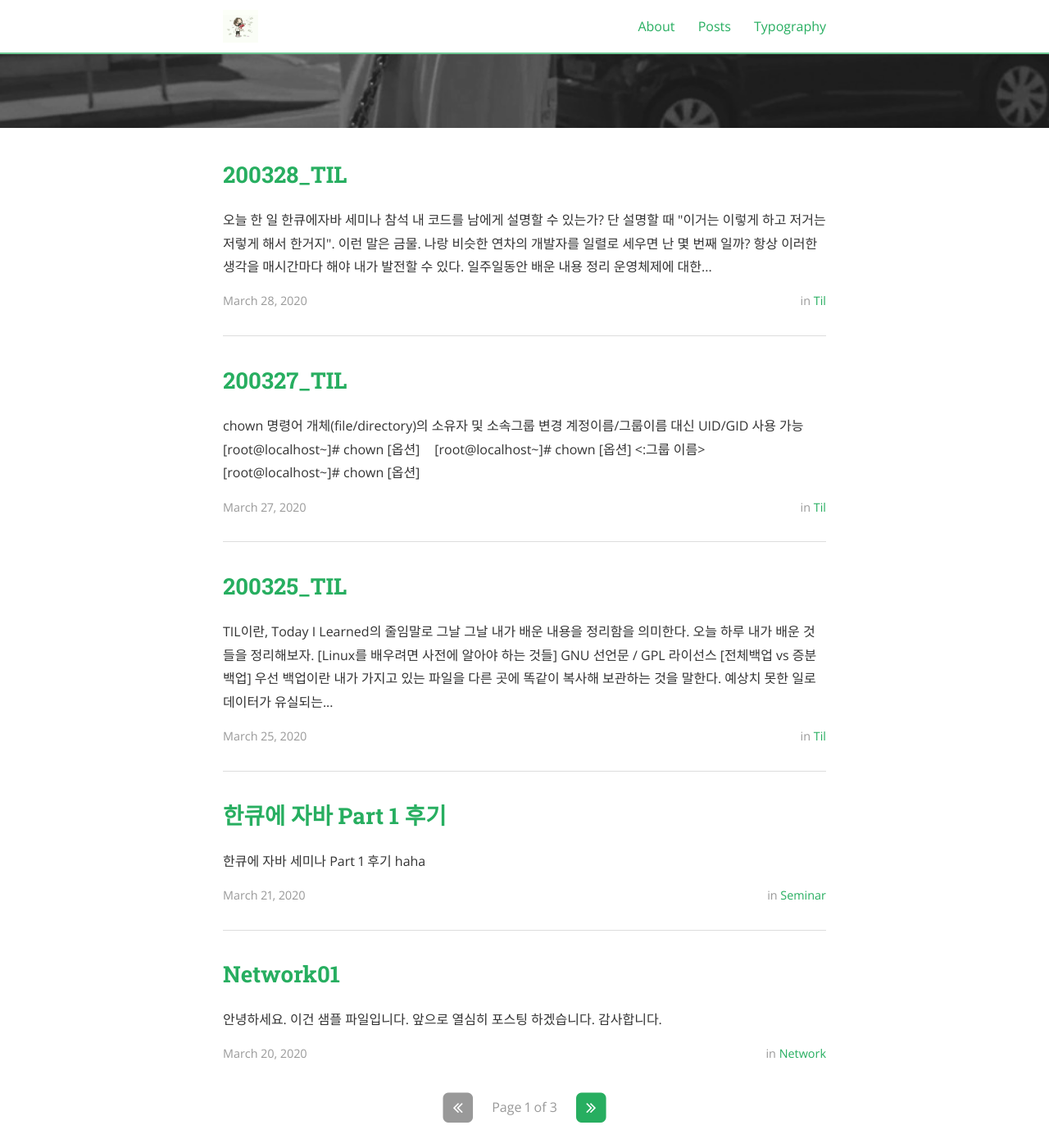
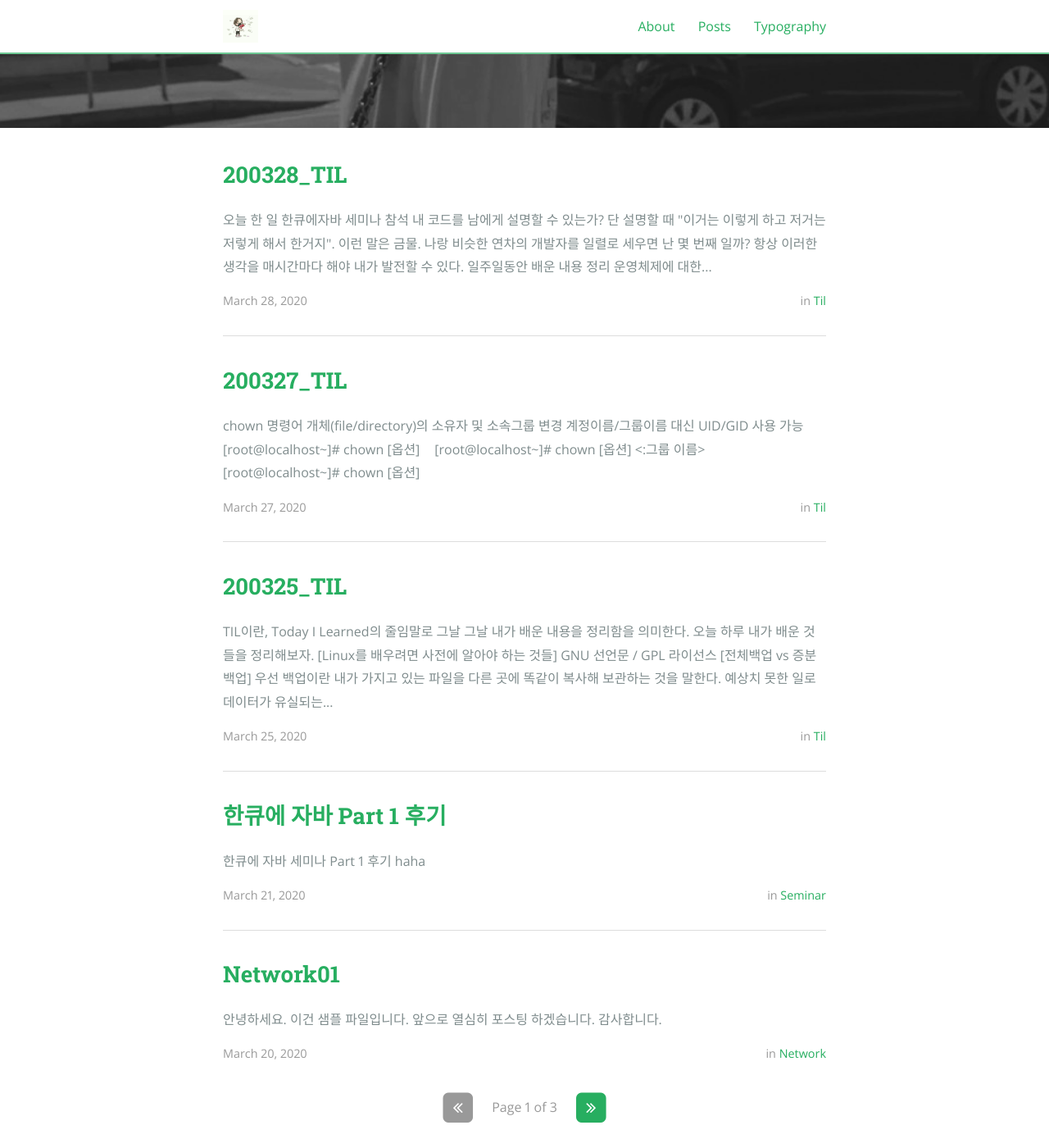
Before and after one commit to verustree/verustree.github.io, a Jekyll site: the page built from index.html, in a window 1280 px wide and 1400 px high, scrolled down 349 px. Shown: the whole window at 82% size. Built offline with Jekyll 4.4.1, drawn with Linux system fonts in a browser that asks for light colours; nearby versions of some CDN libraries; the list of posts is cut into pages by our own code.

Commit message:
Update _variables.scss
change base-font-color

```diff
--- a/_sass/base/_variables.scss
+++ b/_sass/base/_variables.scss
@@ -40,7 +40,7 @@ $bc-red: #bc0000;
 
 // Font Colors
 $base-background-color: #fff;   //fff
-$base-font-color: $dark-gray;
+$base-font-color: $gray;   //dark-gray
 $action-color: $green;   //blue
 $highlight-color: tint($action-color, 33%);
 $selection: $light-green;  //원래 없는데 내가 집어넣은 거
```
